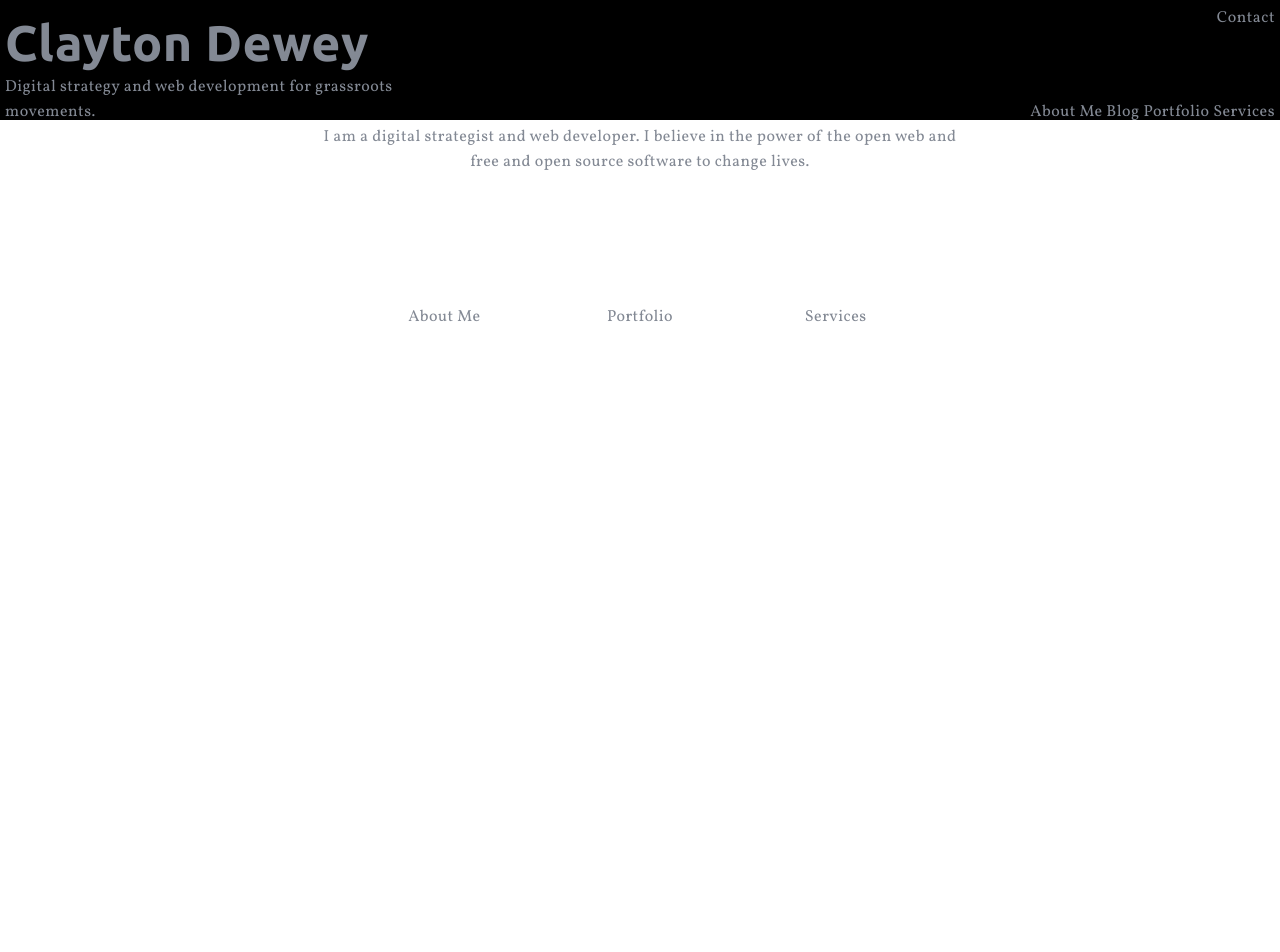
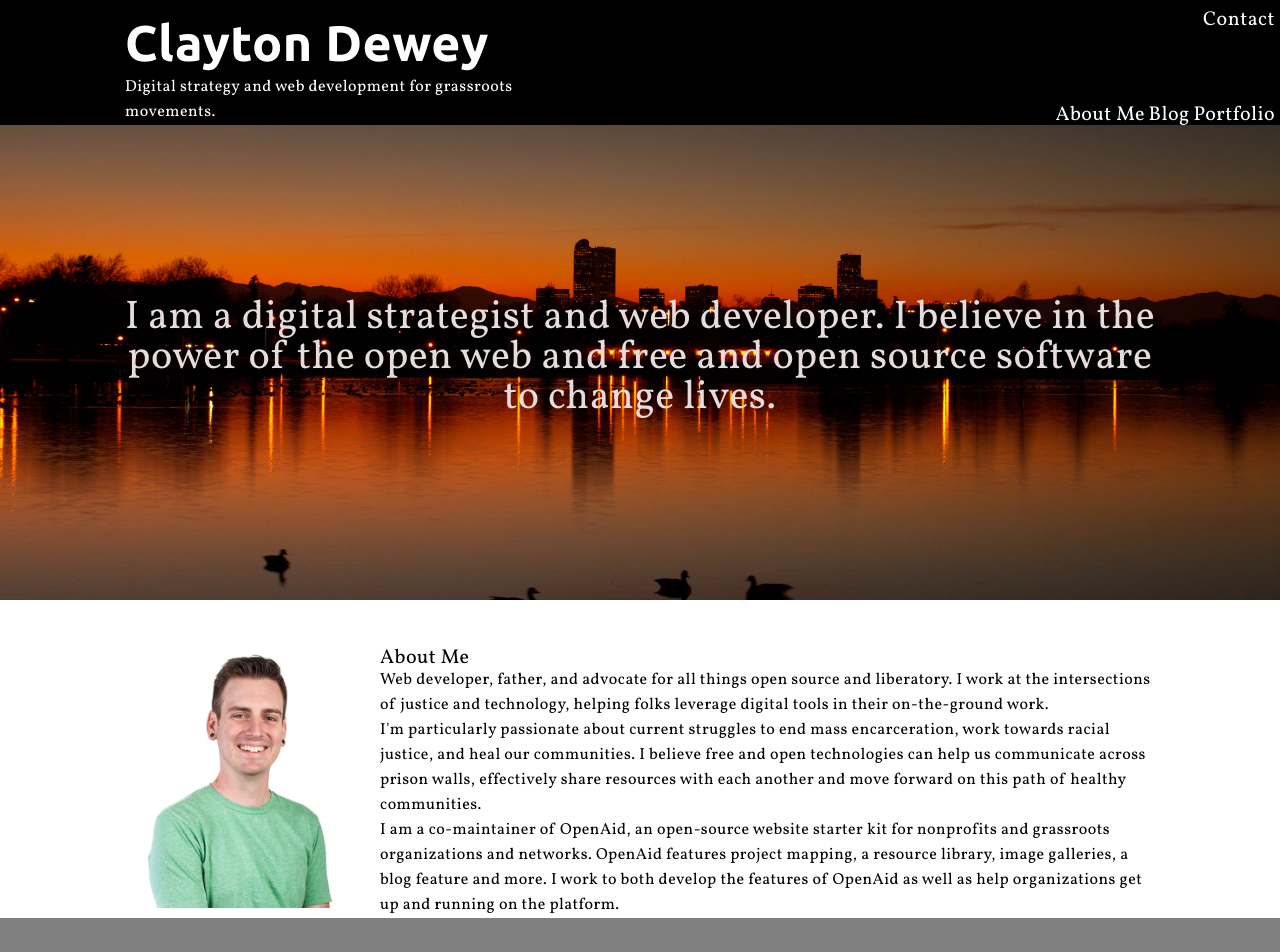
Before and after one commit to cedewey/cedewey.github.io, a plain HTML site: page index.html in a window 1280 px wide. Shown: the top 952 px of the page. Before the commit the page ends 800 px from the top, so only its background shows below. Drawn offline with Linux system fonts and the light colour scheme.

Commit message:
Adds images, updates layout of site

```diff
--- a/css/style.css
+++ b/css/style.css
@@ -32,7 +32,6 @@ body {
 	line-height: 1;
 	font-family: 'Vollkorn', Georgia, Times, serif;
 	font-size: 16px;
-	color: #838994;
 	letter-spacing: 0.03em;
 }
 ol, ul {
@@ -56,16 +55,24 @@ table {
 	border-spacing: 0;
 }
 a {
-	color: #838994;
 	text-decoration: none;
 	font: inherit;
+	font-size: 20px;
+}
+.intro p {
+	font-size: 40px;
+	text-align: center;
+	padding-top: 250px;
+	line-height: 40px;
+	color: rgb(231, 220, 220);
+
 }
 a:hover {
 	cursor: pointer;
-	color: #333333;
+	color: #B1B7C3;
 }
 a:active {
-    color: #4c5058;
+    color: #B1B7C3;
     font-weight: 500;
 }
 .big-button {
@@ -100,10 +107,36 @@ h1 {
     line-height: 65px;
 }
 
+header {
+	color: white;
+	position: fixed;
+	top: 0;
+	left: 0;
+	background-color: black;
+	width: 100%;
+}
+@media only screen and (max-width: 830px) {
+	.intro p {
+		font-size: 30px;
+	}
+	.profile {
+		max-width: 100%;
+	}
+	.portfolio-piece img {
+		max-width: 100%;
+	}
+}
+header a {
+	color: white;
+}
+header p {
+	color: white;
+}
 p {
     font-family: 'Vollkorn', Georgia, Times, serif;
     font-size: 16px;
     line-height: 25px;
+    color: black;
 }
 .title {
 	width: 45%;
@@ -128,26 +161,57 @@ p {
 	padding-right: 5px;
 }
 .intro {
-	width: 50%;
+	background: url(../images/denver-night.jpg) no-repeat;
+	background-size: cover;
+	height: 600px;
 	margin: 0 auto;
 	clear: left;
 	text-align: center;
-	margin-bottom: 4rem;
 }
 .sections {
 	width: 50%;
 	margin: auto;
 	text-align: center;
 }
-header {
-	position: relative;
+.pages li {
+	margin: 20px;
+	width: 20%;
+}
 
-	background-color: black;
+.content{
+	max-width: 1040px;
+	height: 120px;
+	margin: 0 auto;
 }
-.pages li {
-	width: 30%;
+section .content {
+	padding-top: 3rem;
 }
-.content{
-	max-width: 960px;
-	height: 120px;
+.pages-item {
+	width: 15%;
 }
+.profile {
+	display: inline-block;
+	float: left;
+	max-width: 25%;
+}
+.about-content {
+	float: left;
+	display: inline-block;
+	max-width: 75%;
+}
+.portfolio {
+	background-color: gray;
+	clear: both;
+	height: 850px;
+}
+.portfolio-piece img {
+	max-width: 45%;
+	float: left;
+	padding: 20px;
+}
+.portfolio-piece img:hover {
+	  linear-gradient(
+      rgba(0, 0, 0, 0.5),
+      rgba(0, 0, 0, 0.5)
+    ),
+}
--- a/index.html
+++ b/index.html
@@ -21,10 +21,9 @@
 			</div>
 			<nav class="top-navigation">
 				<ul>
-					<li><a href="/about-me">About Me</a></li>
+					<li><a href="#about">About Me</a></li>
 					<li><a href="http://www.fistinthemouth.com">Blog</a></li>
-					<li><a href="/portfolio">Portfolio</a></li>
-					<li><a href="/services">Services</a></li>
+					<li><a href="#portfolio">Portfolio</a></li>
 				</ul>
 			</nav>
 		</div>
@@ -34,13 +33,31 @@
 			<p>I am a digital strategist and web developer. I believe in the power of the <strong>open web</strong> and <strong>free and open source</strong> software to change lives.</p>
 		</div>
 	</section>
-	<section class="sections">
+	<section class="about-me">
 		<div class="content">
-			<ul class="pages">
-				<li><a href="about-me"><img src=""/>About Me</a></li>
-				<li><a href="/portfolio"><img src=""/>Portfolio</a></li>
-				<li><a href="/services"><img src=""/>Services</a></li>
-			</ul>
+			<a name="about"<h1>About Me</h1></a>
+			<img class = "profile" src="images/clayton-dewey.png">
+			<div class="about-content">
+				<p>Web developer, father, and advocate for all things open source and liberatory. I work at the intersections of justice and technology, helping folks leverage digital tools in their on-the-ground work.</p>
+ 				<p>I'm particularly passionate about current struggles to end mass encarceration, work towards racial justice, and heal our communities. I believe free and open technologies can help us communicate across prison walls, effectively share resources with each another and move forward on this path of healthy communities.</p>
+ 				<p>I am a co-maintainer of OpenAid, an open-source website starter kit for nonprofits and grassroots organizations and networks. OpenAid features project mapping, a resource library, image galleries, a blog feature and more. I work to both develop the features of OpenAid as well as help organizations get up and running on the platform.</p>
+ 			</div>
+		</div>
+	</section>
+	<section class="portfolio">
+		<div class="content">
+		<a name="portfolio"><h1>Portfolio</h1></a>
+		<div class="portfolio-piece">
+		<a href="https://github.com/kabissa/kabissaopenaid"><img src="images/kabissa-website.jpg"/></a>
+		</div>
+		<div class="portfolio-piece">
+		<a href="https://github.com/kabissa/kabissaopenaid"><img src="images/kabissa-website.jpg"/></a>
+		</div>
+		<div class="portfolio-piece">
+		<a href="https://github.com/kabissa/kabissaopenaid"><img src="images/kabissa-website.jpg"/></a>
+		</div>
+		<div class="portfolio-piece">
+		<a href="https://github.com/kabissa/kabissaopenaid"><img src="images/kabissa-website.jpg"/></a>
 		</div>
 	</section>
 	<footer class="social">
```
Also changed, not shown: images/clayton-dewey.png (added), images/denver-night.jpg (added), images/denver-skyline.jpg (added), images/kabissa-website.jpg (added), images/services.jpg (added).
